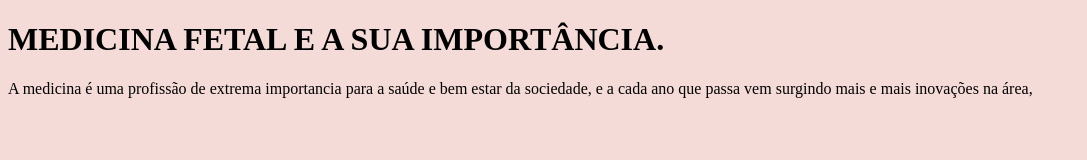
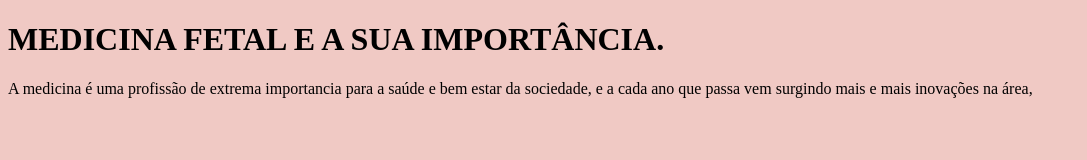
Before and after one commit to juliabeatris/Julia-linda-e-corinthiana, a plain HTML site: page index.html in a window 1280 px wide. Shown: the whole page, without its empty margins (0-1087 px from the left). Drawn offline with Linux system fonts and the light colour scheme.

Commit message:
Update style.css

```diff
--- a/style.css
+++ b/style.css
@@ -1,3 +1,3 @@
 body{
-    background-color: #f5dbd8;
+    background-color: #f0c9c4;
 }
```
